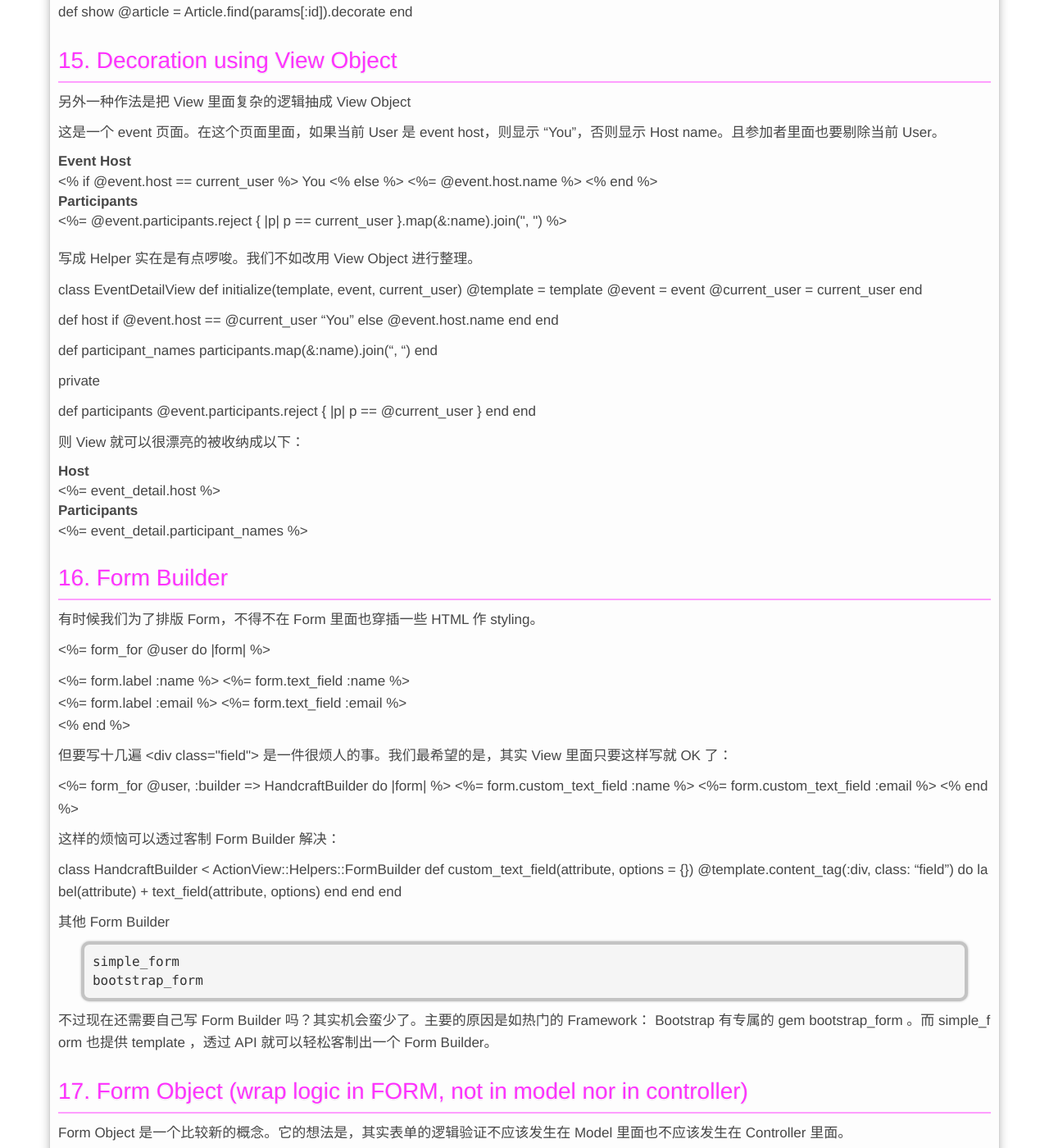
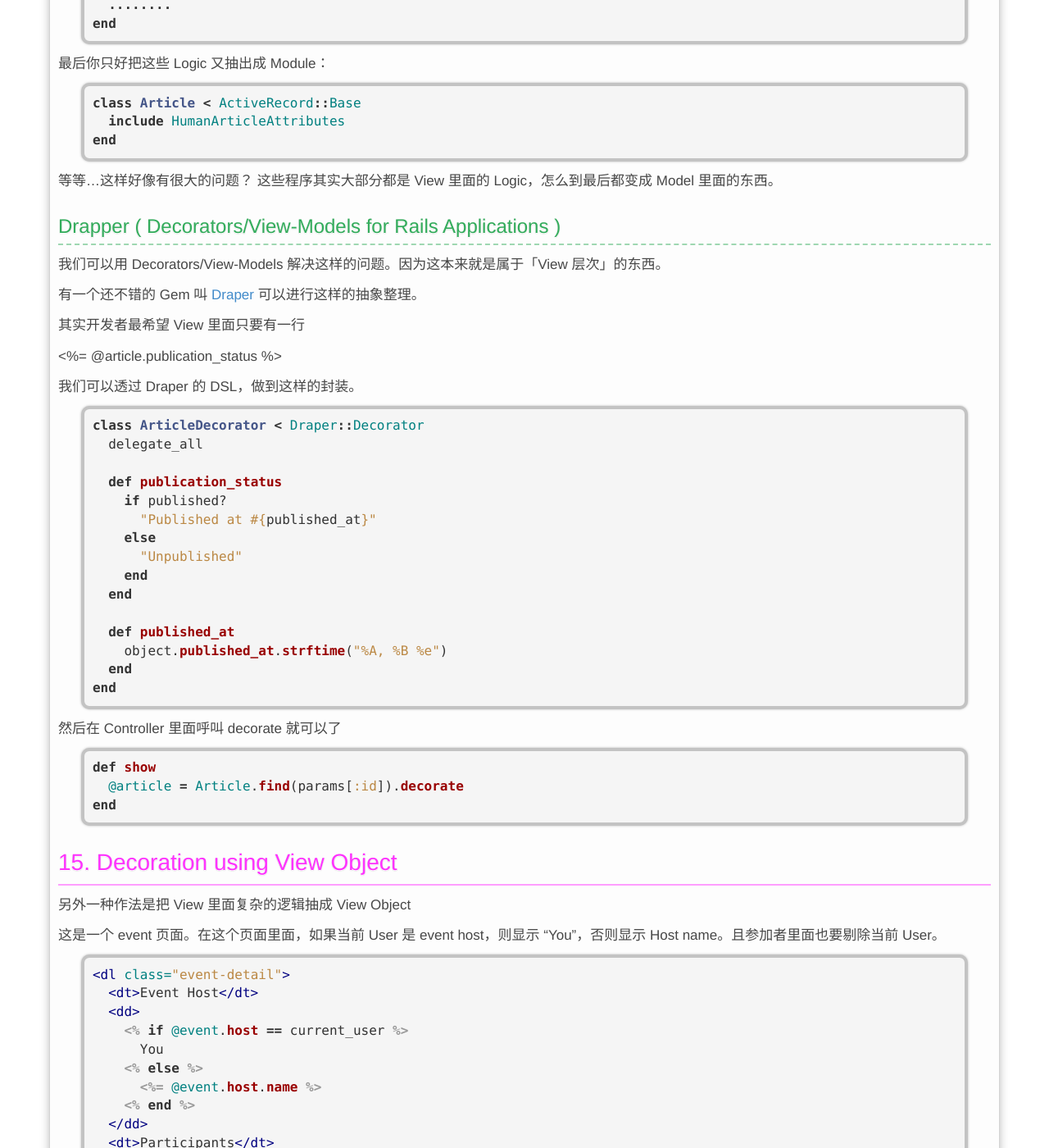
Before and after one commit to xiajian/xiajian.github.io, a Jekyll site: the page built from _posts/2014-11-13-Maintainable Rails View.md, in a window 1280 px wide and 1400 px high, scrolled down 13346 px. Shown: the whole window at 82% size. Built offline with Jekyll 4.4.1, drawn with Linux system fonts in a browser that asks for light colours; nearby versions of some CDN libraries; Markdown is read by kramdown in place of the engine named in the settings; comment, search, counter and statistics services are not loaded; some of the changed text lies outside the part shown.

````diff
--- a/_posts/2014-11-13-Maintainable Rails View.md
+++ b/_posts/2014-11-13-Maintainable Rails View.md
@@ -537,8 +537,9 @@
 
 ## 13. Decoration using I18n
 
-大家对 Rails 的 I18n 机制的印象都是「作翻译」，其实 I18n 也可以拿来做 "Decoration"。如：
+大家对 Rails 的 I18n 机制的印象都是「作翻译」，其实 I18n 也可以拿来做包装 "Decoration"。如：
 
+```ruby
 def render_user_geneder(user)
   if user.gender == "male"
     "男 (Male)"
@@ -546,13 +547,15 @@
     "女 (Female)"
   end
 end
-
+# 与上述代码功能相同，用来翻译
 def render_user_gender(user)
   I18n.t("users.gender_desc.#{user.geneder}")
 end
+```
 
 这样的情景其实也被可以套用在这种 yes/no ( true/false) 的场景：
 
+```ruby
 def render_book_purchase_option(book)
   if book.aviable_for_purchase?
     "Yes"
@@ -560,9 +563,9 @@
     "No"
   end
 end
+```
 
 善用 I18n，可以节省不少装饰用的程式码。
-
 
 以下的重点是Object-Oriented View。
 
@@ -596,6 +599,7 @@
 
 但是，再怎么整理，Model 还是会肥起来：
 
+```ruby
 class Article < ActiveRecord::Base
   def human_publish_status
   end
@@ -608,19 +612,23 @@
 
   ........
 end
+```
 
 最后你只好把这些 Logic 又抽出成 Module：
 
+```ruby
 class Article < ActiveRecord::Base
   include HumanArticleAttributes
 end
+```
 
-等等...这样好像有很大的问题？XDDDDD 这些程式码其实大部分都是 View 里面的 Logic，怎么到最后都变成 Model 里面的东西。
-Drapper ( Decorators/View-Models for Rails Applications )
+等等...这样好像有很大的问题？ 这些程序其实大部分都是 View 里面的 Logic，怎么到最后都变成 Model 里面的东西。
+
+### Drapper ( Decorators/View-Models for Rails Applications )
 
 我们可以用 Decorators/View-Models 解决这样的问题。因为这本来就是属于「View 层次」的东西。
 
-有一个还不错的 Gem 叫 Draper 可以进行这样的抽象整理。
+有一个还不错的 Gem 叫 [Draper](https://github.com/drapergem/draper) 可以进行这样的抽象整理。
 
 其实开发者最希望 View 里面只要有一行
 
@@ -628,6 +636,7 @@
 
 我们可以透过 Draper 的 DSL，做到这样的封装。
 
+```ruby
 class ArticleDecorator < Draper::Decorator
   delegate_all
 
@@ -643,12 +652,15 @@
     object.published_at.strftime("%A, %B %e")
   end
 end
+```
 
 然后在 Controller 里面呼叫 decorate 就可以了
 
+```ruby
 def show
   @article = Article.find(params[:id]).decorate
 end
+```
 
 ## 15. Decoration using View Object
 
@@ -656,6 +668,7 @@
 
 这是一个 event 页面。在这个页面里面，如果当前 User 是 event host，则显示 "You"，否则显示 Host name。且参加者里面也要剔除当前 User。
 
+```erb
 <dl class="event-detail">
   <dt>Event Host</dt>
   <dd>
@@ -668,9 +681,11 @@
   <dt>Participants</dt>
   <dd><%= @event.participants.reject { |p| p == current_user }.map(&:name).join(", ") %></dd>
 </dl>
+```
 
 写成 Helper 实在是有点啰唆。我们不如改用 View Object 进行整理。
 
+```ruby
 class EventDetailView
   def initialize(template, event, current_user)
     @template = template
@@ -697,20 +712,24 @@
     @event.participants.reject { |p| p == @current_user }
   end
 end
+```
 
-则 View 就可以很漂亮的被收纳成以下：
+则 View 就可以很漂亮的被简化成以下：
 
+```erb
 <dl class="event-detail">
   <dt>Host</dt>
   <dd><%= event_detail.host %></dd>
   <dt>Participants</dt>
   <dd><%= event_detail.participant_names %></dd>
 </dl>
+```
 
 ## 16. Form Builder
 
 有时候我们为了排版 Form，不得不在 Form 里面也穿插一些 HTML 作 styling。
 
+```erb
 <%= form_for @user do |form| %>
   <div class="field">
     <%= form.label :name %>
@@ -722,8 +741,9 @@
     <%= form.text_field :email %>
   </div>
 <% end %>
+```
 
-但要写十几遍 <div class="field"> 是一件很烦人的事。我们最希望的是，其实 View 里面只要这样写就 OK 了：
+但要写十几遍 `<div class="field">` 是一件很烦人的事。我们最希望的是，其实 View 里面只要这样写就 OK 了：
 
 <%= form_for @user, :builder => HandcraftBuilder do |form| %>
   <%= form.custom_text_field :name %>
@@ -732,6 +752,7 @@
 
 这样的烦恼可以透过客制 Form Builder 解决：
 
+```ruby
 class HandcraftBuilder < ActionView::Helpers::FormBuilder
   def custom_text_field(attribute, options = {})
     @template.content_tag(:div, class: "field") do
@@ -739,13 +760,13 @@
     end
   end
 end
-
+```
 其他 Form Builder
 
-    simple_form
-    bootstrap_form
+- [simple_form](https://github.com/plataformatec/simple_form)
+- [bootstrap_form](https://github.com/bootstrap-ruby/rails-bootstrap-forms)
 
-不过现在还需要自己写 Form Builder 吗？其实机会蛮少了。主要的原因是如热门的 Framework： Bootstrap 有专属的 gem bootstrap_form 。而 simple_form 也提供 template ，透过 API 就可以轻松客制出一个 Form Builder。
+不过现在还需要自己写 Form Builder 吗？其实机会蛮少了。主要的原因是如热门的 Framework： [Bootstrap](http://getbootstrap.com/) 有专属的 gem [bootstrap_form](https://github.com/bootstrap-ruby/rails-bootstrap-forms) 。而 simple_form 也提供 template ，透过 API 就可以轻松客制出一个 Form Builder。
 
 ## 17. Form Object (wrap logic in FORM, not in model nor in controller)
 
@@ -753,7 +774,7 @@
 
 我们可以重新设计一个 Form Object，使用 ActiveModel 的部份 API 将逻辑重新包装，塞进 Form Builder 里面：
 
-（ 详细手法可以见这篇文章： Form-backing objects for fun and profit )
+详细手法可以见这篇文章： [Form-backing objects for fun and profit](http://pivotallabs.com/form-backing-objects-for-fun-and-profit/)
 
 ```ruby
 class Forms::Registration
@@ -771,11 +792,10 @@
 end
 ```
 
-这巧妙的解决了一些问题。比如让人很烦的 massive assignment issue（ 其实使用 strong_parameter 也会让人心情烦躁）。而且 strong_parameter 并没有办法解决这样的问题：
+这巧妙的解决了一些问题。比如让人很烦的 massive assignment issue（ 其实使用 `strong_parameter` 也会让人心情烦躁）。而且 `strong_parameter` 并没有办法解决这样的问题：
 
 ```erb
 <%= simple_form_for @registration, :url => registrations_path, :as => :registration do |f| %>
-
   <%= f.input :name %>
   <%= f.input :email %>
 
@@ -805,9 +825,9 @@
 
 而这么恶心的 controller 如果又再加上 captcha 或是一些客制选项，那就又会变得更恐怖了。不过 Form Object 的设计门槛也不是很低。
 
-所以 cells 的作者又推出了这么一个 Gem : Reform ，简化 Form Object 的包装。
+所以 cells 的作者又推出了这么一个 Gem : [Reform](https://github.com/apotonick/reform) ，简化 Form Object 的包装。
 
-Reform (Decouples your models from form validation, presentation and workflows.)
+## Reform (Decouples your models from form validation, presentation and workflows.)
 
 透过 Reform ，刚刚的 Logic 可以被简化成:
 
@@ -876,9 +896,9 @@
   end
 end
 ```
-Cancan (Authorization Gem for Ruby on Rails)
+## Cancan (Authorization Gem for Ruby on Rails)
 
-cancan 是最常被想到的一个整理的招数。透过 Rule Engine 的结构，整理权限：
+[cancan](https://github.com/ryanb/cancan) 是最常被想到的一个整理的招数。透过 Rule Engine 的结构，整理权限：
 
 ```ruby
 <% if can? :update, @post %>
@@ -908,13 +928,13 @@
 
 我之前曾经写过一个 Cancan 系列，如果你有兴趣深入把玩 Cancan 的话，以下是系列连结：
 
-    Cancan 实现角色权限设计的最佳实践(1)
-    Cancan 实现角色权限设计的最佳实践(2)
-    Cancan 实现角色权限设计的最佳实践(3)
+* [Cancan 实现角色权限设计的最佳实践(1)](http://blog.xdite.net/posts/2012/07/30/cancan-rule-engine-authorization-based-library-1/)
+* [Cancan 实现角色权限设计的最佳实践(2)](http://blog.xdite.net/posts/2012/07/30/cancan-rule-engine-authorization-based-library-2/)
+* [Cancan 实现角色权限设计的最佳实践(3)](http://blog.xdite.net/posts/2012/07/30/cancan-rule-engine-authorization-based-library-3/)
 
 Pundit (Minimal authorization through OO design and pure Ruby classes)
 
-不过 cancan 这种 Rule Engine 式的设计常被开发者嫌过度笨重。最近还新诞生了一种设计手法，利用 Policy Object 对于权限进行整理，其中有一个 gem : pundit 算做得蛮不错的。
+不过 cancan 这种 Rule Engine 式的设计常被开发者嫌过度笨重。最近还新诞生了一种设计手法，利用 Policy Object 对于权限进行整理，其中有一个 gem : [pundit](https://github.com/elabs/pundit) 算做得蛮不错的。
 
 Pundit 的想法是把单独的一组 logic 抽取出来，放在 app/policies 下。
 
@@ -935,25 +955,29 @@
 
 而在 View 里面单独使用 policy object 验证：
 
+```erb
 <% if policy(@post).edit? %>
   <%= render :partial => "post/edit_bar" %>
 <% end %>
+```
 
 controller 里面也只要 include Pundit ，就可以套用逻辑。
 
+```ruby
 class ApplicationController < ActionController::Base
   include Pundit
   protect_from_forgery
 end
+```
 
-Summary
+## Summary
 
 总结以上 18 个设计手法，看似复杂，其实原则不外乎：
 
-    Always assume things need to be decorated (永远假设东西必须要被装饰)
-    Extract logic into methods / classes ( 将逻辑封装成 method 或者 class )
-    Avoid perform query in view/helper ( 尽量避免在 view/helper 里面进行资料查询 )
-    When things get complicated, build a new control center （当事情变得复杂，不要拘泥于旧的手段，找一个新的中心重新整理控制）
+*  Always assume things need to be decorated (永远假设东西必须要被装饰)
+*  Extract logic into methods / classes ( 将逻辑封装成 method 或者 class )
+*  Avoid perform query in view/helper ( 尽量避免在 view/helper 里面进行资料查询 )
+*  When things get complicated, build a new control center （当事情变得复杂，不要拘泥于旧的手段，找一个新的中心重新整理控制）
 
 掌握这些原则，就可以尽量把 View 整理的干干净净。
 reference
````
Also changed, not shown: _posts/2014-11-14-关于js的框架.md (+2 -0 lines).
